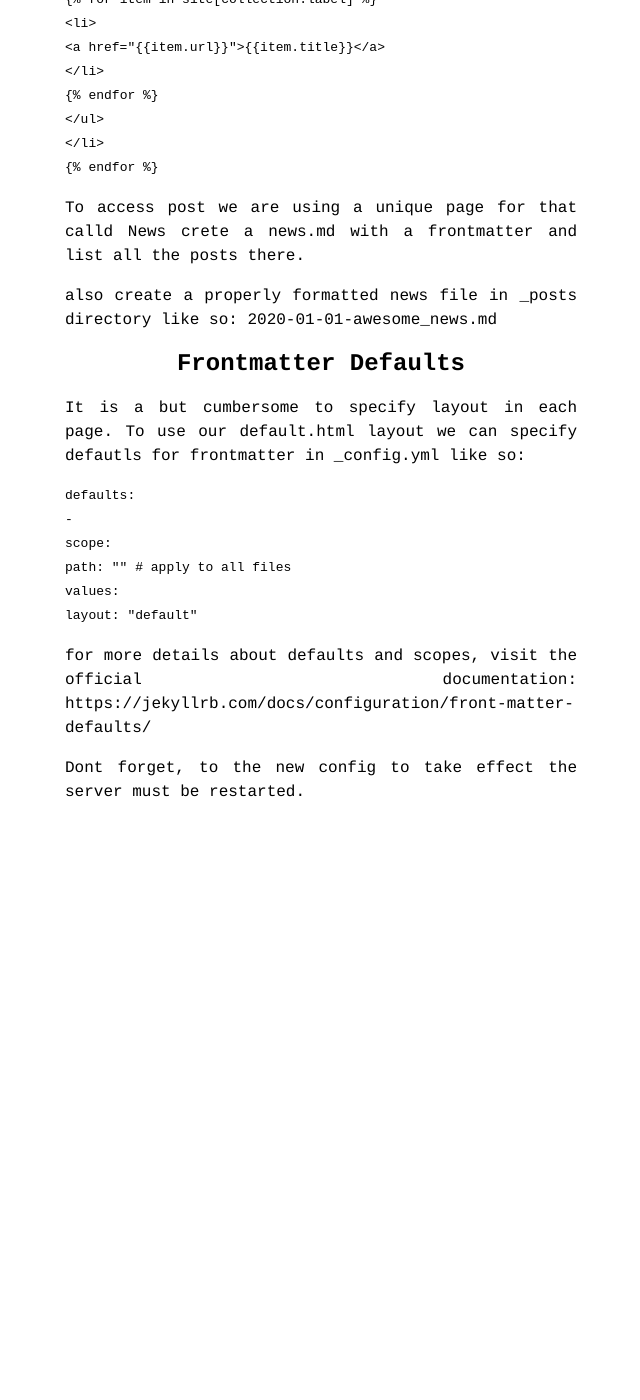
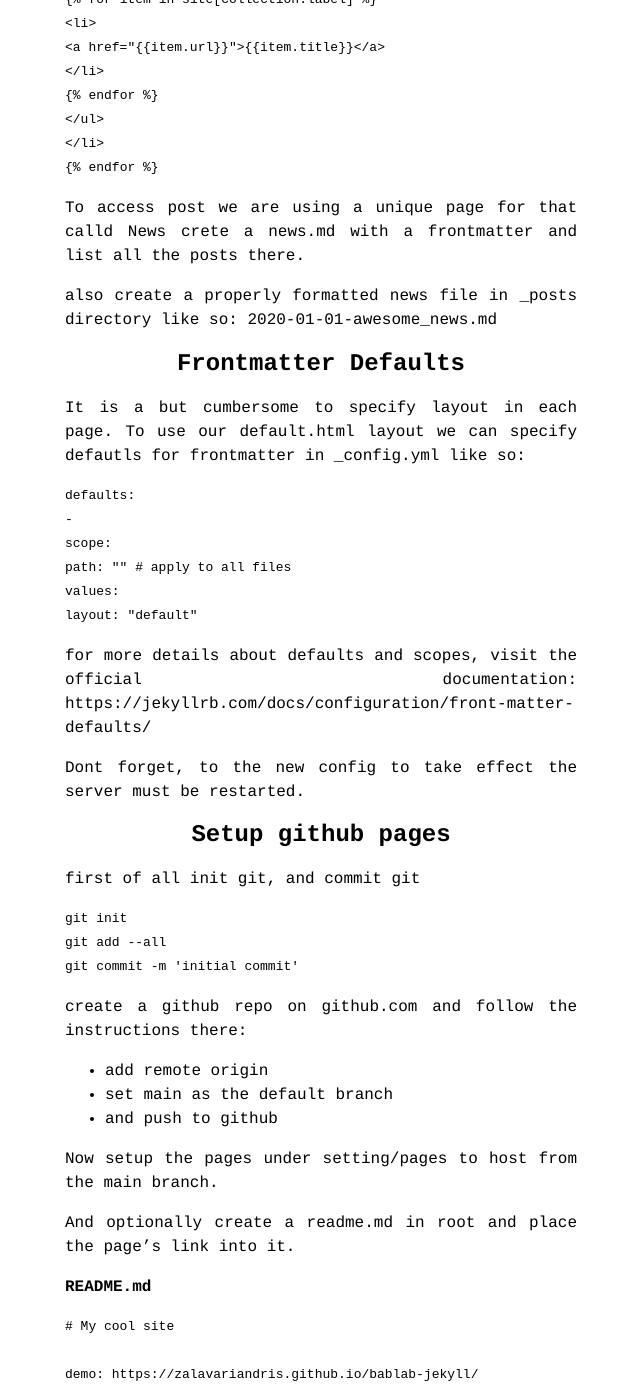
Before and after one commit to zalavariandris/bablab-jekyll, a Jekyll site: the page built from _tutorials/jekyll_site_from_scratch.md, in a window 1280 px wide and 1400 px high, scrolled down 2728 px. Shown: the whole window, without its empty margins (319-959 px from the left). Built offline with Jekyll 4.4.1, drawn with Linux system fonts in a browser that asks for light colours; before the commit the page ends 3548 px from its top, so only the background shows below that.

Commit message:
add readme

````diff
--- a/_tutorials/jekyll_site_from_scratch.md
+++ b/_tutorials/jekyll_site_from_scratch.md
@@ -131,3 +131,30 @@ defaults:
 for more details about defaults and scopes, visit the official documentation: https://jekyllrb.com/docs/configuration/front-matter-defaults/
 
 Dont forget, to the new config to take effect the server must be restarted.
+
+## Setup github pages
+
+first of all init git, and commit git
+
+```
+git init
+git add --all
+git commit -m 'initial commit'
+```
+
+create a github repo on github.com and follow the instructions there:
+
+- add remote origin
+- set main as the default branch
+- and push to github
+
+Now setup the pages under setting/pages to host from the main branch.
+
+And optionally create a readme.md in root and place the page's link into it.
+
+**README.md**
+```
+# My cool site
+
+demo: https://zalavariandris.github.io/bablab-jekyll/
+```
````
Also changed, not shown: README.md (added).
